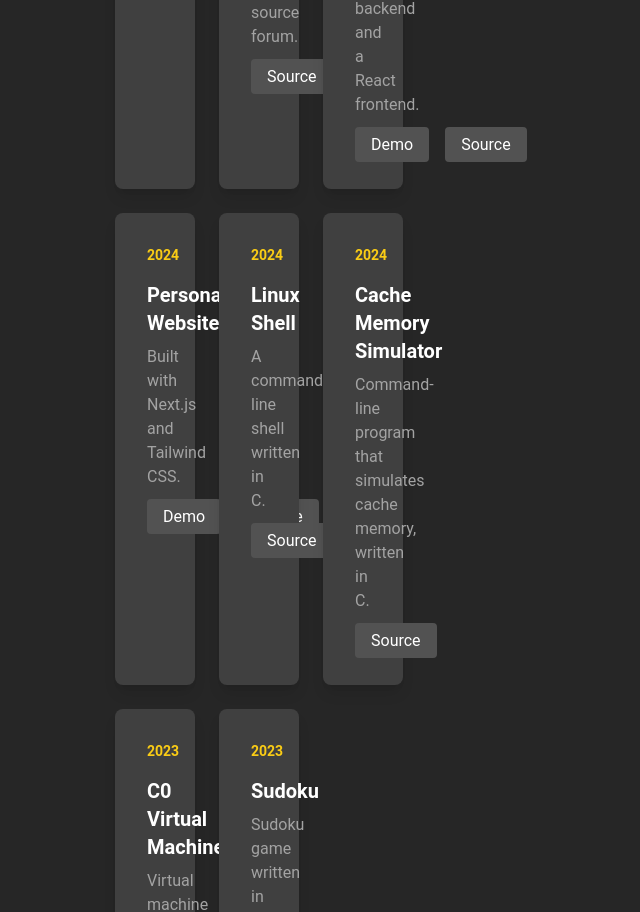
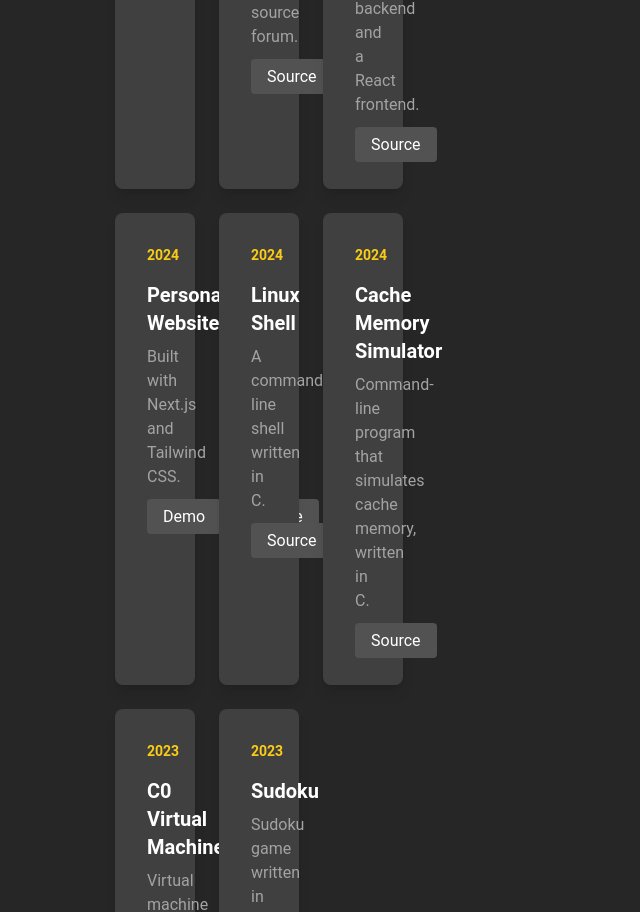
Before and after one commit to ilong4rennes/personal-website, a Next.js app: page / in a window 1280 px wide. Shown: the part 1415-2327 px from the top of the page, without its empty margins (381-1021 px from the left). Built offline with nearby package versions, Linux system fonts and the light colour scheme.

Commit message:
update projects

```diff
--- a/app/page.tsx
+++ b/app/page.tsx
@@ -22,7 +22,7 @@ const projects = [
     title: 'GCPD Tracking System',
     description: 'A multi-user web application with a Ruby on Rails backend and a React frontend.',
     links: {
-      demo: '#',
+      source: 'https://github.com/ilong4rennes/crime-tracking-sys',
     },
   },
   {
@@ -39,7 +39,7 @@ const projects = [
     title: 'Linux Shell',
     description: 'A command-line shell written in C.',
     links: {
-      source: 'https://github.com/project2',
+      source: 'https://wiggly-bison-1cc.notion.site/How-to-Solve-the-Shell-Lab-at-CSAPP-A-Step-by-Step-Guide-11ee26051ec1806d9466f262a468b930',
     },
   },
   {
@@ -47,7 +47,7 @@ const projects = [
     title: 'Cache Memory Simulator',
     description: 'Command-line program that simulates cache memory, written in C.',
     links: {
-      source: 'https://github.com/project2',
+      source: 'https://wiggly-bison-1cc.notion.site/How-to-Solve-Cache-Lab-at-CSAPP-A-Detailed-Guide-11ee26051ec18094b617c7494e5918ed',
     },
   },
   {
```
